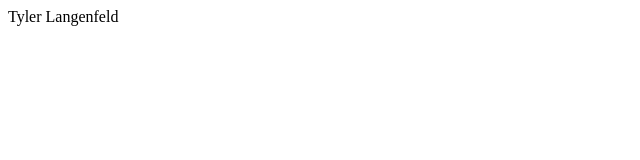
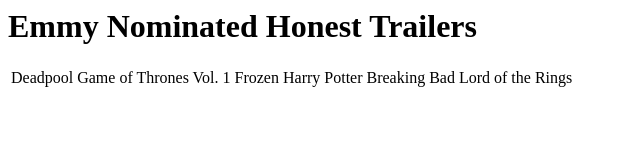
Before and after one commit to tylerco56/html_me_something, a plain HTML site: page index.html in a window 1280 px wide. Shown: the whole page, without its empty margins (0-640 px from the left). Drawn offline with Linux system fonts and the light colour scheme.

Commit message:
added table with movie data

```diff
--- a/index.html
+++ b/index.html
@@ -1,7 +1,26 @@
+<!--Page content will be about emmy nom honest trailers-->
+<!--Page must inclue tags p,header,footer,main,article-->
+<!--Page must include img in subfolder named images-->
+<!--Page must include HTML enity Ex:&copy-->
+<!--Page must be creative-->
+
 <html>
- <head>
- </head>
- <body>
-    <p>Tyler Langenfeld</p>
- </body>
+  <head>
+    <title>Emmy Nominate Honest Trailers</title>
+  </head>
+<body>
+  <header>
+    <h1>Emmy Nominated Honest Trailers</h1>
+  </header>
+  <table>
+    <tr>
+      <td>Deadpool</td>
+      <td>Game of Thrones Vol. 1</td>
+      <td>Frozen</td>
+      <td>Harry Potter</td>
+      <td>Breaking Bad</td>
+      <td>Lord of the Rings</td>
+    </tr>
+  </table>
+</body>
 </html>
```
